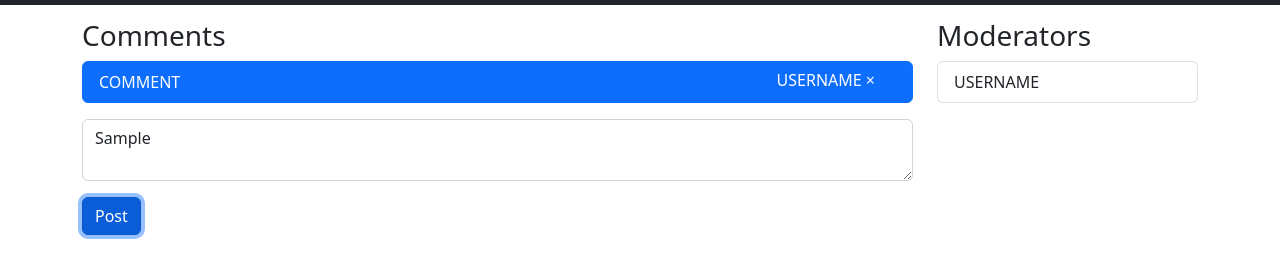
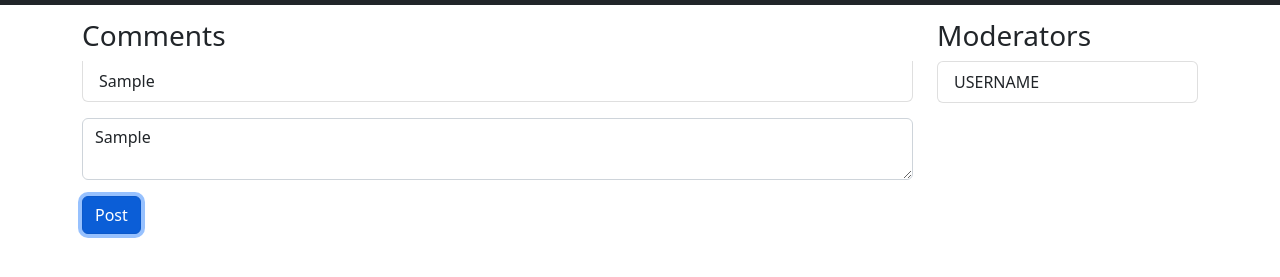
Before and after one commit to JohnNKing/appsecdemo-js, a website built with webpack: page src/index.html in a window 1280 px wide. Both pictures are taken after typing "Sample" into the empty fields and a click on the button "Post". Shown: the part 51-328 px from the top of the page. Built offline with nearby package versions, Linux system fonts and the light colour scheme; files whose address does not match are found by name.

Commit message:
Add comment validation and displaying the comment in the list if API call succeeds

```diff
--- a/src/index.html
+++ b/src/index.html
@@ -52,8 +52,8 @@
 			<div class="col-xs-12 col-sm-9">
 
 				<h3>Comments</h3>
-				<ul class="list-group mb-3">
-						<li class="list-group-item active">
+				<ul class="comments list-group mb-3">
+						<li class="template list-group-item">
 							COMMENT
 							<span class="label">
 								USERNAME
--- a/src/main.js
+++ b/src/main.js
@@ -3,17 +3,42 @@ import styleMain from './styles/main.css';
 $(() => {
   $('#addCommentForm').submit((e) => {
     e.preventDefault();
-    let formData = new FormData(e.currentTarget);
-    let data = {};
-    formData.forEach((val, key) => data[key] = val);
-    console.log(data);
+    addComment(e);
+  });
+});
 
-    return fetch('/api/comment', {
+async function addComment(e) {
+
+  try {
+    let formData = parseForm(e);
+    let response = await fetch('/api/comment', {
       method: 'PUT',
       headers: new Headers({
         'content-type': 'application/json'
       }),
-      body: JSON.stringify(data)
+      body: JSON.stringify(formData)
     });
-  });
-});
+
+    if (response.status === 200) {
+      console.log(await response.text());
+
+      $('.comments').append($('.comments .template')
+        .clone()
+        .removeClass('template')
+        .text(formData['comment']));
+
+    } else {
+      console.log('Add comment failed with HTTP ' + response.status, response.statusText);
+    }
+
+  } catch (error) {
+    console.log(error)
+  }
+}
+
+function parseForm(e) {
+  let result = {};
+  let formData = new FormData(e.currentTarget);
+  formData.forEach((val, key) => result[key] = val);
+  return result;
+}
--- a/src/styles/main.css
+++ b/src/styles/main.css
@@ -21,3 +21,7 @@ form {
     color: white;
     text-decoration: none;
 }
+
+.template {
+    display: none;
+}
```
Also changed, not shown: src/server.js (+11 -2 lines).
